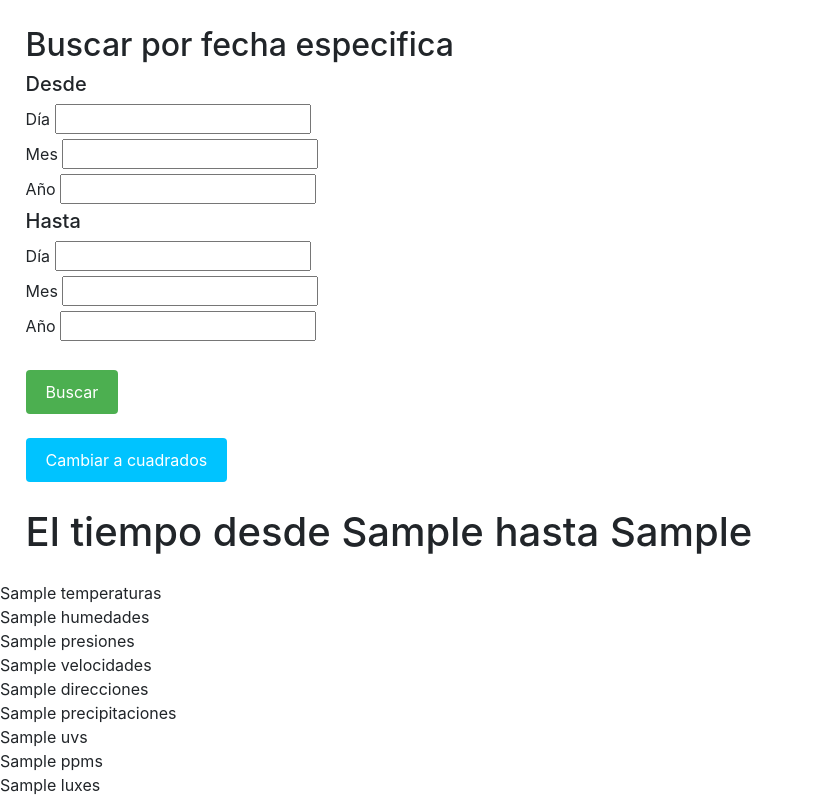
After one commit to ManuelBlancoPavon/EstacionMeteorologica, a Flask app: template Programacion/Servidor/PaginaWeb/app/templates/graficos.html in a window 1280 px wide. The commit adds this page. Shown: the whole page, without its empty margins (0-813 px from the left). Run offline with Flask 3, Linux system fonts and the light colour scheme; the template is opened without the code that fills it: most values are stand-ins (such as "Sample title", 1, 10 or a date in 2020); some libraries are stand-ins or nearby versions.

Commit message:
v.2.2 Anadido modo grafico a la pagina web y arreglado que no se actualizen los datos

```diff
--- a/Programacion/Servidor/PaginaWeb/app/main.py
+++ b/Programacion/Servidor/PaginaWeb/app/main.py
@@ -1,16 +1,12 @@
 import os
 from flask import Flask, render_template, render_template_string, request, send_from_directory, url_for
-from flask_plots import Plots
-import matplotlib.pyplot as plt
-import matplotlib.dates as mdates
-from matplotlib.figure import Figure
 import mysql.connector
 import numpy as np
 from jinja2 import Environment
+import plotly.graph_objects as go
 import datetime
 
 app = Flask(__name__)
-plots = Plots(app)
 mydb = mysql.connector.connect(
   host="localhost",
   user="root",
@@ -73,6 +69,7 @@ def bar():
     """
     mycursor.execute(consulta, (diaBuscar, horaInicio, horaFin))
     resultado = mycursor.fetchall()
+    mydb.commit()
     # Procesamiento de los datos
     fecha = [] # Fecha y hora 9999-99-99 99:99:99
     temperatura = [] # Temperatura en grados Celsius
@@ -111,8 +108,141 @@ def bar():
     env.globals.update(zip=zip)
     return render_template("index.html", temperaturas=temperatura,uvs=uv,luxes=lux,ppms=ppm,direcciones=direccion, humedades=humedad, presiones=presion, precipitaciones=precipitaciones, velocidades=velocidad,fechas=fechaFormateada,dia=diaBuscarFormateado,horax=horaInicio,horay=horaFin, zip=zip)
 
-@app.route('/favicon.ico')
-def favicon():
-    return url_for('static', filename='image/favicon.ico')
+@app.route('/graficos', methods=['GET', 'POST'])
+def graficos():
+    diaDefault = (2023, 5, 15)
+    diaBuscar = datetime.date(*diaDefault)
+    horaInicio = "00:00:00"
+    horaFin = "23:59:59"
+    diaMax = diaBuscar
+    diaMin = diaBuscar
+    # diaBuscar = datetime.date.today()
+    if request.method == 'POST':
+        diaMax = request.form['desdeDia']
+        mesMax = request.form['desdeMes']
+        anoMax = request.form['desdeAno']
+        diaMin = request.form['hastaDia']
+        mesMin = request.form['hastaMes']
+        anoMin = request.form['hastaAno']
+
+        try:
+            diaOBJ = datetime.datetime.strptime(diaMax, '%d')
+            diaSaneado = diaOBJ.strftime('%d')
+            diaProcesar = int(diaSaneado)
+
+            mesOBJ = datetime.datetime.strptime(mesMax, '%M')
+            mesSaneado = mesOBJ.strftime('%M')
+            mesProcesar = int(mesSaneado)
+
+            anoOBJ = datetime.datetime.strptime(anoMax, '%Y')
+            anoSaneado = anoOBJ.strftime('%Y')
+            anoProcesar = int(anoSaneado)
+
+            diaMax = datetime.date(anoProcesar, mesProcesar, diaProcesar)
+
+            diaOBJ = datetime.datetime.strptime(diaMin, '%d')
+            diaSaneado = diaOBJ.strftime('%d')
+            diaProcesar = int(diaSaneado)
+
+            mesOBJ = datetime.datetime.strptime(mesMin, '%M')
+            mesSaneado = mesOBJ.strftime('%M')
+            mesProcesar = int(mesSaneado)
+
+            anoOBJ = datetime.datetime.strptime(anoMin, '%Y')
+            anoSaneado = anoOBJ.strftime('%Y')
+            anoProcesar = int(anoSaneado)
+
+            diaMin = datetime.date(anoProcesar, mesProcesar, diaProcesar)
+
+        except ValueError:
+            return 'La fecha introducida no es válida.'
+
+    mycursor = mydb.cursor()
+    consulta = """
+    SELECT fecha, temperatura, humedad, presion, precipitaciones, velocidad, direccion, uvi, lux, ppm
+    FROM mediciones
+    WHERE DATE(fecha) >= %s
+    AND DATE(fecha) <= %s
+    AND TIME(`fecha`) >= %s
+    AND TIME(`fecha`) <= %s
+    ORDER BY fecha DESC
+    """
+    mycursor.execute(consulta, (diaMax, diaMin, horaInicio, horaFin))
+    resultado = mycursor.fetchall()
+    mydb.commit()
+    # Procesamiento de los datos
+    fecha = [] # Fecha y hora 9999-99-99 99:99:99
+    temperatura = [] # Temperatura en grados Celsius
+    humedad = [] # Humedad relativa en porcentaje
+    presion = [] # Presión atmosférica en milibares
+    precipitaciones = [] # Precipitaciones en milímetros
+    velocidad = [] # Velocidad del viento en kilómetros por hora
+    direccion = [] # Dirección del viento en grados
+    uv = [] # Índice UV
+    lux = [] # Intensidad de la luz en lux
+    ppm = [] # Concentración de CO2 en ppm
+
+    for i in resultado:
+        fecha.append(i[0])
+        temperatura.append(i[1])
+        humedad.append(i[2])
+        presion.append(i[3])
+        precipitaciones.append(i[4])
+        velocidad.append(i[5])
+        direccion.append(i[6])
+        uv.append(i[7])
+        lux.append(i[8])
+        ppm.append(i[9])
+
+    # Quitarle los segundos a la fecha
+    fechaFormateada = []
+    for i in fecha:
+        fechaFormateada.append(i.strftime('%d-%m-%Y %H:%M'))
+
+    # Quitarle los segundos a horaInicio y horaFin
+    horaInicio = horaInicio[:-3]
+    horaFin = horaFin[:-3]
+    diaBuscarFormateado = diaBuscar.strftime("%d-%m-%Y")
+
+    # --------------------------- Graficos -------------------------------
+
+    # Crear los objetos
+    tablaTemperaturas = go.Scatter(x=fecha, y=temperatura, mode='lines', marker=dict(color='red'))
+    tablaHumedades = go.Scatter(x=fecha, y=humedad, mode='lines', marker=dict(color='blue'))
+    tablaPresiones = go.Scatter(x=fecha, y=presion, mode='lines', marker=dict(color='green'))
+    tablaVelocidades = go.Bar(x=fecha, y=velocidad, marker=dict(color='orange'))
+    tablaDirecciones = go.Bar(x=fecha, y=direccion, marker=dict(color='gray'))
+    tablaPrecipitaciones = go.Bar(x=fecha, y=precipitaciones, marker=dict(color='blue'))
+    tablaUVS = go.Scatter(x=fecha, y=uv, mode='lines', marker=dict(color='violet'))
+    tablaPPM = go.Scatter(x=fecha, y=ppm, mode='lines', marker=dict(color='black'))
+    tablaLuxes = go.Scatter(x=fecha, y=lux, mode='lines', marker=dict(color='green'))
+
+    # Crear las figuras
+    figTemperaturas = go.Figure(data=[tablaTemperaturas], layout=go.Layout(title="Gráfico de temperaturas (ºC)"))
+    figHumedades = go.Figure(data=[tablaHumedades], layout=go.Layout(title="Gráfico de humedades (%)"))
+    figPresiones = go.Figure(data=[tablaPresiones], layout=go.Layout(title="Gráfico de presiones (hPa)"))
+    figVelocidades = go.Figure(data=[tablaVelocidades], layout=go.Layout(title="Gráfico de velocidades (km/h)"))
+    figDirecciones = go.Figure(data=[tablaDirecciones], layout=go.Layout(title="Gráfico de direcciónes del viento (º)"))
+    figPrecipitaciones = go.Figure(data=[tablaPrecipitaciones], layout=go.Layout(title="Gráfico de precipitaciones (mm)"))
+    figUVS = go.Figure(data=[tablaUVS], layout=go.Layout(title="Gráfico de índice UV (Índice de UV)"))
+    figPPM = go.Figure(data=[tablaPPM], layout=go.Layout(title="Gráfico de concentración de CO2 (ppm)"))
+    figLuxes = go.Figure(data=[tablaLuxes], layout=go.Layout(title="Gráfico de luxes (lux)"))
+
+
+    # Obtener el HTML para ambos gráficos
+    graficoTemperaturas = figTemperaturas.to_html(full_html=False)
+    graficoHumedades = figHumedades.to_html(full_html=False)
+    graficoPresiones = figPresiones.to_html(full_html=False)
+    graficoVelocidades = figVelocidades.to_html(full_html=False)
+    graficoDirecciones = figDirecciones.to_html(full_html=False)
+    graficoPrecipitaciones = figPrecipitaciones.to_html(full_html=False)
+    graficoUVS = figUVS.to_html(full_html=False)
+    graficoPPM = figPPM.to_html(full_html=False)
+    graficoLuxes = figLuxes.to_html(full_html=False)
+
+    # Renderizar los gráficos en la plantilla
+    return render_template('graficos.html', temperaturas=graficoTemperaturas, humedades=graficoHumedades, presiones=graficoPresiones, velocidades=graficoVelocidades, direcciones=graficoDirecciones, precipitaciones=graficoPrecipitaciones, uvs=graficoUVS, ppms=graficoPPM, luxes=graficoLuxes, diaMax=diaMax,diaMin=diaMin)
+
+
 if __name__ == "__main__":
     app.run(port=5000, debug=True, host='192.168.1.40')
--- /dev/null
+++ b/Programacion/Servidor/PaginaWeb/app/templates/graficos.html
@@ -0,0 +1,75 @@
+<!DOCTYPE html>
+<html lang="es">
+<head>
+   <title>Gráficos</title>
+   <meta name="viewport" content="width=device-width, initial-scale=1">
+   <link rel="shortcut icon" href="{{ url_for('static', filename='favicon.ico') }}">
+   <link rel="stylesheet" href="https://maxcdn.bootstrapcdn.com/bootstrap/4.0.0/css/bootstrap.min.css">
+   <link rel="stylesheet" type="text/css" href="{{ url_for('static', filename='css/styles.css') }}">
+   <meta http-equiv="X-UA-Compatible" content="IE=edge">
+</head>
+<body>
+    <div class="container">
+        <form method="POST" action="/graficos">
+            <h2>Buscar por fecha especifica</h1>
+            <h5>Desde</h5>
+            <label>Día </label>
+            <input type="text" name="desdeDia" id="btnDesdeDia">
+            <br>
+            <label>Mes</label>
+            <input type="text" name="desdeMes" id="btnDesdeMes">
+            <br>
+            <label>Año</label>
+            <input type="text" name="desdeAno" id="btnDesdeAno">
+            <br>
+            <h5>Hasta</h5>
+            <label>Día </label>
+            <input type="text" name="hastaDia" id="btnHastaDia">
+            <br>
+            <label>Mes</label>
+            <input type="text" name="hastaMes" id="btnHastaMes">
+            <br>
+            <label>Año</label>
+            <input type="text" name="hastaAno" id="btnHastaAno">
+            <br>
+            <br>
+            <input type="submit" class="button2" value="Buscar">
+            <br>
+            <br>
+
+            <a href="./" class="button">Cambiar a cuadrados</a>
+        </form>
+    </div>
+    <div class="container">
+        <h1>El tiempo desde {{diaMax}} hasta {{diaMin}}</h1>
+    </div>
+   <div>
+       {{ temperaturas | safe }}
+   </div>
+   <div>
+       {{ humedades | safe }}
+   </div>
+   <div>
+       {{ presiones | safe }}
+    </div>
+    <div>
+       {{ velocidades | safe }}
+    </div>
+    <div>
+        {{ direcciones | safe }}
+    </div>
+    <div>
+        {{ precipitaciones | safe }}
+    </div>
+    <div>
+        {{ uvs | safe }}
+    </div>
+    <div>
+        {{ ppms | safe }}
+    </div>
+    <div>
+        {{ luxes | safe }}
+    </div>
+
+</body>
+</html>
```
Also changed, not shown: Programacion/Servidor/PaginaWeb/app/templates/index.html (+4 -4 lines), Programacion/Servidor/PaginaWeb/app/static/css/styles.css (renamed from Programacion/Servidor/PaginaWeb/app/static/styles/styles.css), Programacion/Servidor/PaginaWeb/app/static/favicon.ico (renamed from Programacion/Servidor/PaginaWeb/app/static/image/favicon.ico).
